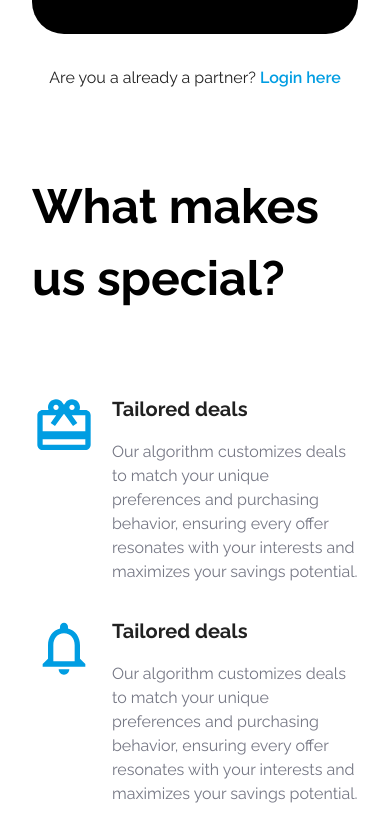
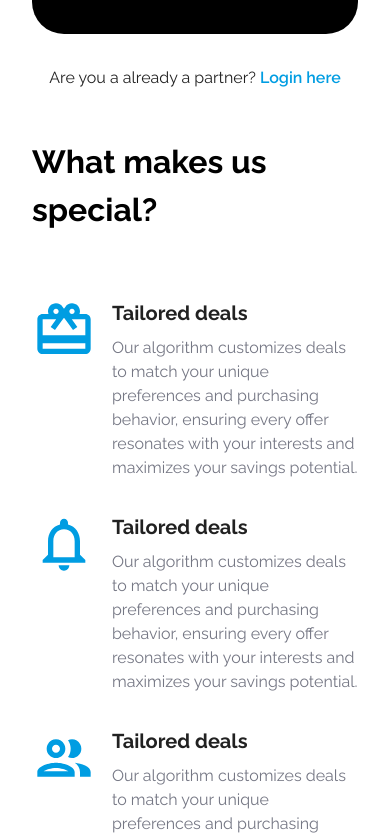
Before and after one commit to sheeper-business/sheeper-site, a Next.js app: page / in a window 390 px wide. Shown: the part 1544-2383 px from the top of the page. Built offline with nearby package versions, Linux system fonts and the light colour scheme.

Commit message:
fix: some UI fixes

```diff
--- a/src/app/components/NavBar/NavBar.tsx
+++ b/src/app/components/NavBar/NavBar.tsx
@@ -30,8 +30,7 @@ export function NavBar() {
         </Link>
       </div>
       <div className={css.loginContainer}>
-        <span className={css.partner}>Are you a already a partner?&nbsp;</span>
-        <Link href={"https://sheeperbusiness.app/login"} className={css.login}>Login here</Link>
+        <span className={css.partner}>Are you a already a partner? <Link href={"https://sheeperbusiness.app/login"} className={css.login}>Login here</Link></span>
       </div>
     </nav>
   );
--- a/src/app/components/NavBar/navbar.module.css
+++ b/src/app/components/NavBar/navbar.module.css
@@ -45,8 +45,8 @@
 }
 
 .loginContainer {
+  width: 200px;
   display: flex;
-  justify-content: flex-end;
   @media screen and (max-width: 768px) {
     display: none;
   }
@@ -55,6 +55,7 @@
 .partner {
   font-weight: 400;
   font-size: 18px;
+  text-align: end;
 }
 
 .login {
--- a/src/app/sections/MakeUsSpecial/MakeUsSpecial.module.css
+++ b/src/app/sections/MakeUsSpecial/MakeUsSpecial.module.css
@@ -3,6 +3,9 @@
     display: flex;
     margin: 4rem 0;
     gap: 4rem;
+    @media screen and (max-width: 1024px) {
+      margin: 2rem 0;
+    }
 }
 
 .title {
@@ -10,6 +13,17 @@
     font-weight: 700;
     color: #000;
     margin-bottom: 1rem;
+    @media screen and (max-width: 1024px) {
+      font-size: 2rem;
+      margin-bottom: 0;
+    }
+
+}
+
+@media screen and (max-width: 768px) {
+  .title {
+    font-size: 2rem;
+  }
 }
 
 .grid {
--- a/src/app/sections/MakeUsSpecial/MakeUsSpecialSection.tsx
+++ b/src/app/sections/MakeUsSpecial/MakeUsSpecialSection.tsx
@@ -1,6 +1,5 @@
 import React from 'react';
 import css from './MakeUsSpecial.module.css';
-import Image from 'next/image';
 import { LeftColumn } from './components/LeftColumn/LeftColumn';
 import { RightColumn } from './components/RightColumn/RightColumn';
 
--- a/src/app/sections/MakeUsSpecial/components/PairIconText/PairIconText.module.css
+++ b/src/app/sections/MakeUsSpecial/components/PairIconText/PairIconText.module.css
@@ -13,7 +13,7 @@
 .textContainer {
     display: flex;
     flex-direction: column;
-    gap: 1rem;
+    gap: 0.5rem;
 }
 
 .description {
```
